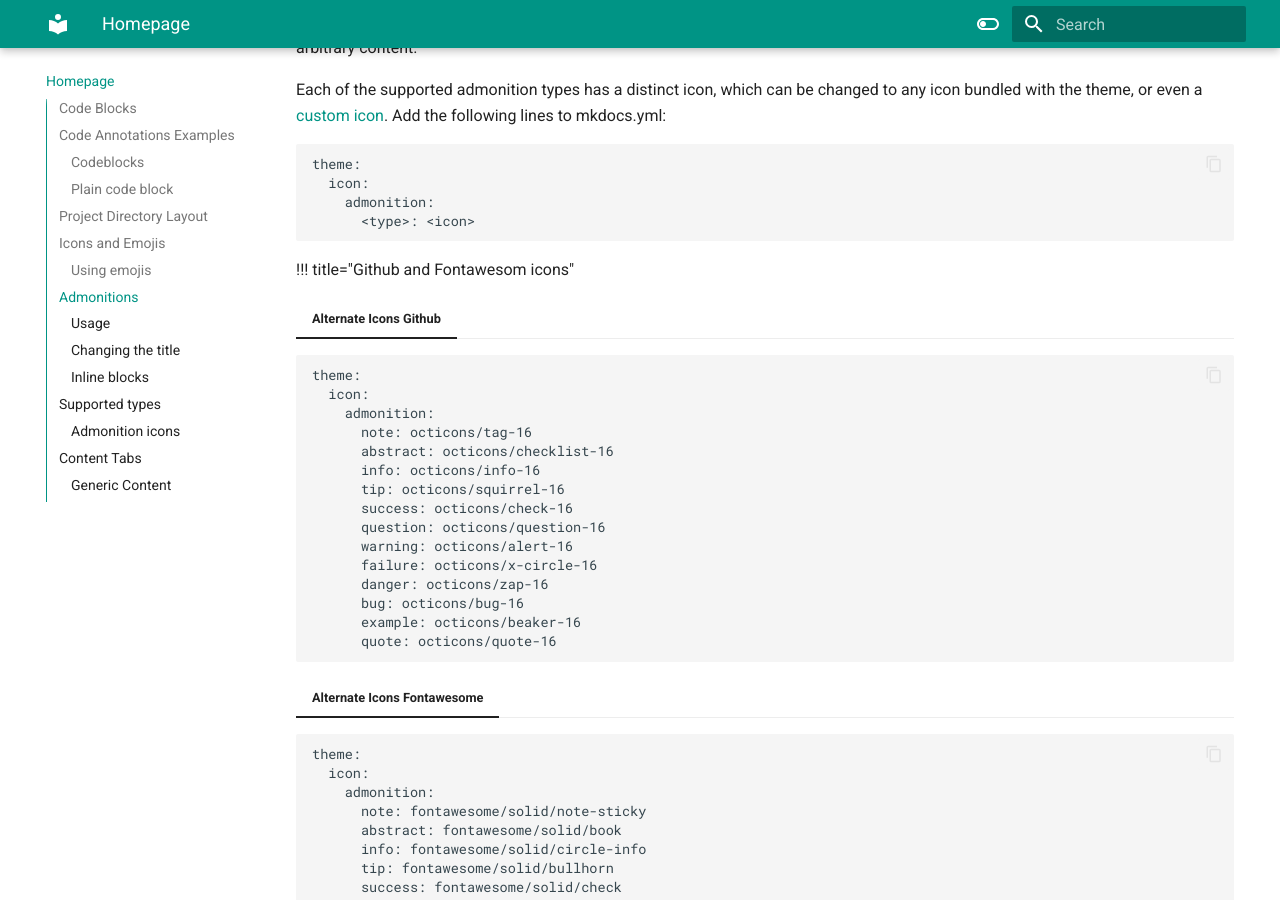
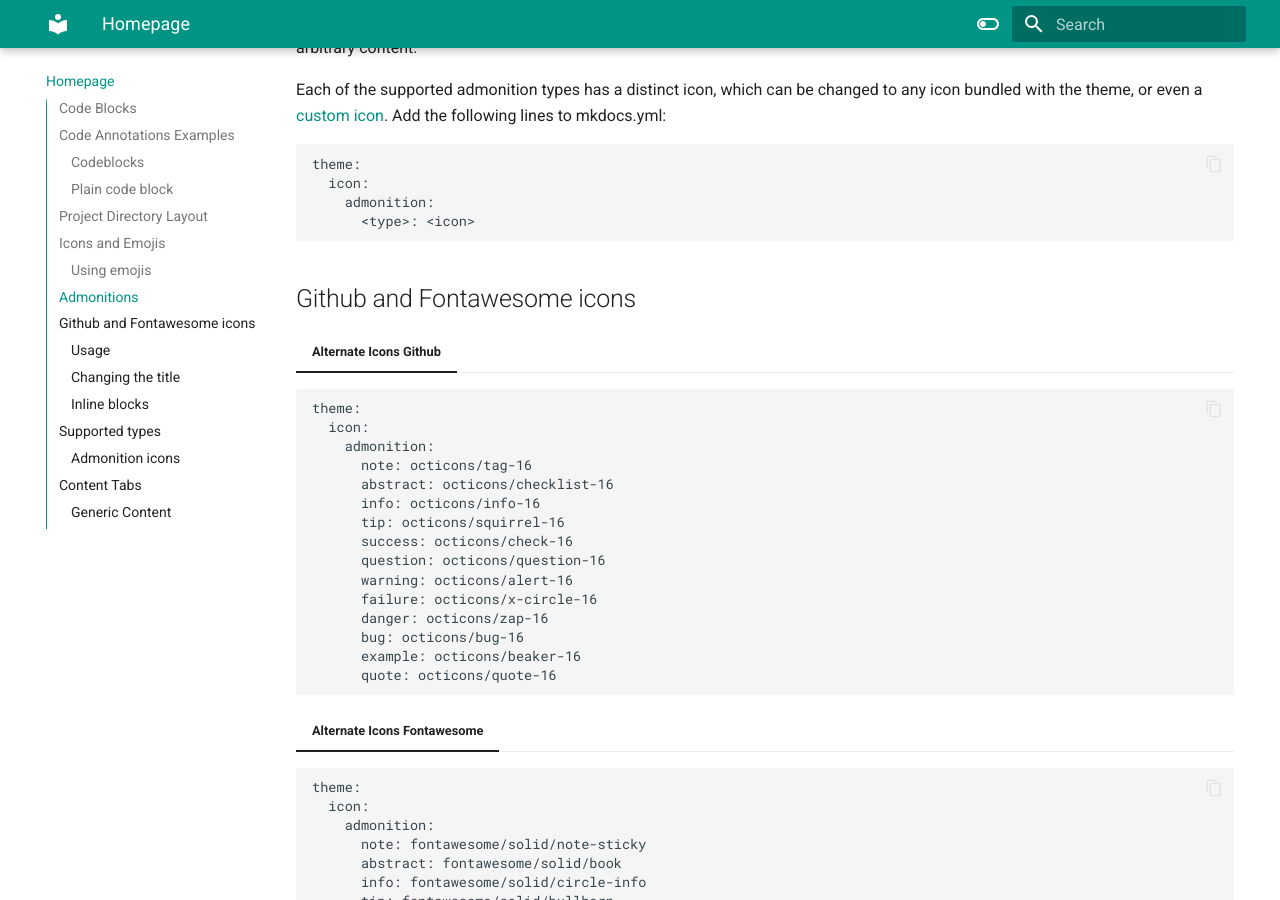
Before and after one commit to rikosintie/MKDocs, an MkDocs documentation site: the page built from docs/index.md, in a window 1280 px wide and 900 px high, scrolled down 3000 px. Built offline with MkDocs 1.6.1 and Material for MkDocs 9.7.7, drawn with Linux system fonts in a browser that asks for light colours; emoji names are drawn with the system emoji font.

Commit message:
Update index.md

````diff
--- a/docs/index.md
+++ b/docs/index.md
@@ -132,7 +132,7 @@ theme:
       <type>: <icon>
 ```
 
-!!! title="Github and Fontawesom icons"
+## Github and Fontawesome icons
 
 === "Alternate Icons Github"
 
````
